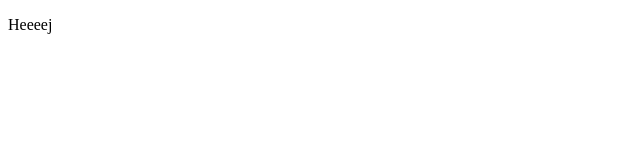
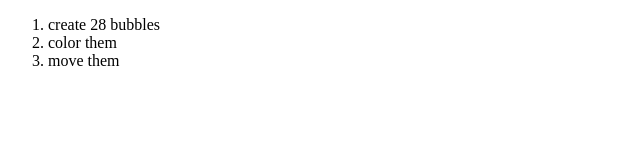
Before and after one commit to karolinerosenfeldt/testinggit, a plain HTML site: page index.html in a window 1280 px wide. Shown: the whole page, without its empty margins (0-640 px from the left). Drawn offline with Linux system fonts and the light colour scheme.

Commit message:
new branch the plan

```diff
--- a/index.html
+++ b/index.html
@@ -8,10 +8,10 @@
 </head>
 
 <body>
-    <article>
-        <p>
-            Heeeej
-        </p>
-    </article>
+    <ol>
+        <li>create 28 bubbles</li>
+        <li>color them</li>
+        <li>move them</li>
+    </ol>
 </body>
 </html>
```
